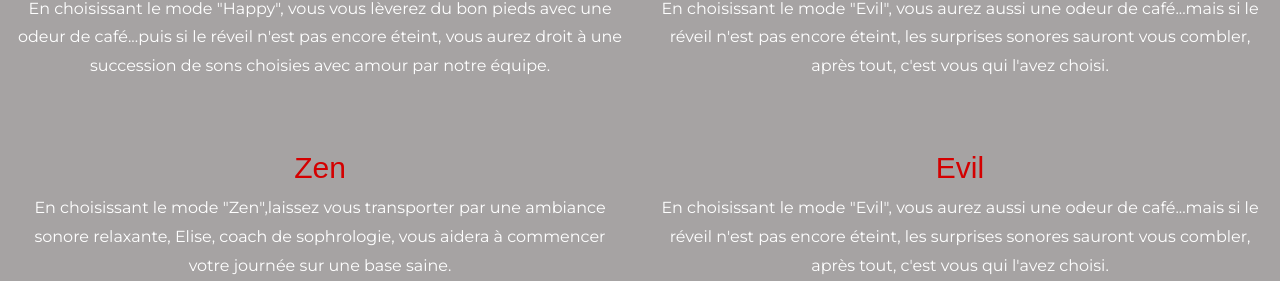
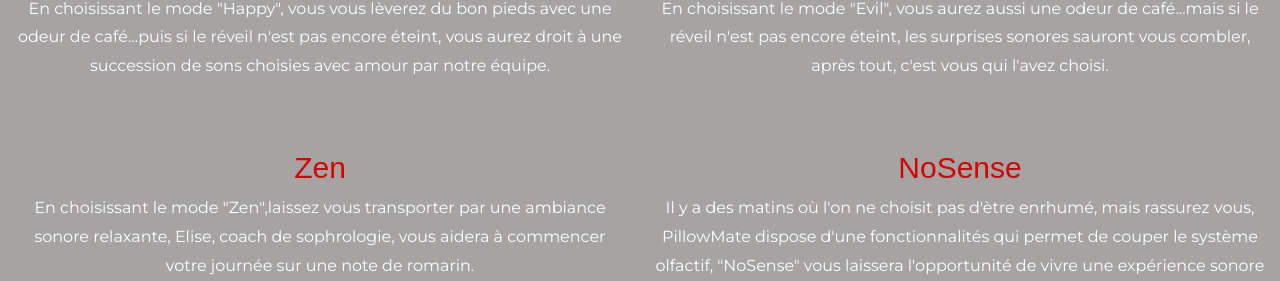
Before and after one commit to RyderBlack/pillowmate, a plain HTML site: page index.html in a window 1280 px wide. Shown: the part 671-952 px from the top of the page. Drawn offline with nearby package versions, Linux system fonts and the light colour scheme.

Commit message:
edit features 🌛

```diff
--- a/index.html
+++ b/index.html
@@ -58,12 +58,12 @@
         <div class="row" style="margin-top:50px;">
             <div class="col-md-6">
                 <h4>Zen</h4>
-                <p>En choisissant le mode "Zen",laissez vous transporter par une ambiance sonore relaxante, Elise, coach de sophrologie, vous aidera à commencer votre journée sur une base saine.</p>
+                <p>En choisissant le mode "Zen",laissez vous transporter par une ambiance sonore relaxante, Elise, coach de sophrologie, vous aidera à commencer votre journée sur une note de romarin.</p>
             </div>
 
             <div class="col-md-6">
-                <h4>Evil</h4>
-                <p>En choisissant le mode "Evil", vous aurez aussi une odeur de café...mais si le réveil n'est pas encore éteint, les surprises sonores sauront vous combler, après tout, c'est vous qui l'avez choisi.</p>
+                <h4>NoSense</h4>
+                <p>Il y a des matins où l'on ne choisit pas d'ètre enrhumé, mais rassurez vous, PillowMate dispose d'une fonctionnalités qui permet de couper le système olfactif, "NoSense" vous laissera l'opportunité de vivre une expérience sonore inédite.</p>
             </div>
         </div>
 
```
